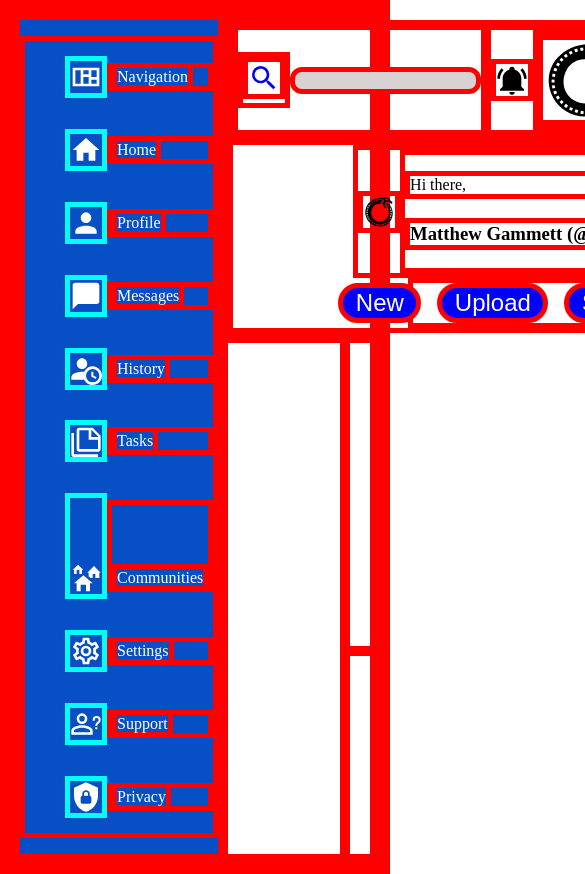
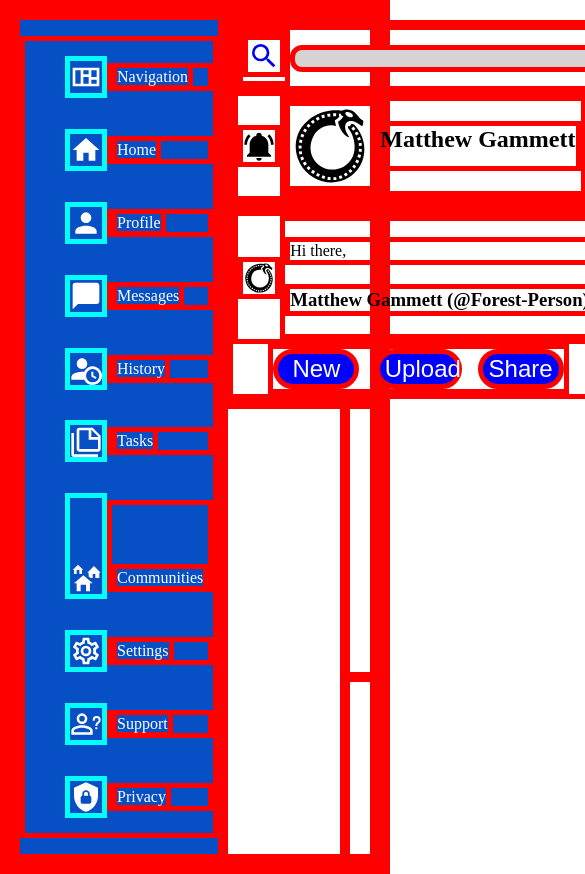
Before and after one commit to Forest-Person/Admin-Dashboard, a plain HTML site: page index.html in a window 390 px wide. Shown: the top 874 px of the page, 585 px wide, since content can reach past the window. Drawn offline with Linux system fonts and the light colour scheme.

Commit message:
Add style to media query for .headertop class which changes grid to flew item with flex direction column.

```diff
--- a/style.css
+++ b/style.css
@@ -143,7 +143,7 @@ article {
     flex-direction: row;
     align-items: center;
 
-    white-space:nowrap
+    white-space: nowrap;
 }
 
 
@@ -159,11 +159,9 @@ article {
 
 
 .new-Upload-Share-Buttons{
-    display:flex;
-    gap: 1rem;
-    justify-content: flex-end;
-    flex-direction: row;
-
+    display:grid;
+    grid-template-columns: 1fr 1fr 1fr;
+    column-gap: 1rem;
 
     }
 
@@ -208,5 +206,13 @@ input {
     .headerBottom {
       display: flex;
       flex-direction: column;
+      justify-content: center;
+
+
+    }
+    .headerTop {
+
+        display: flex;
+        flex-direction: column;
     }
   }
```
